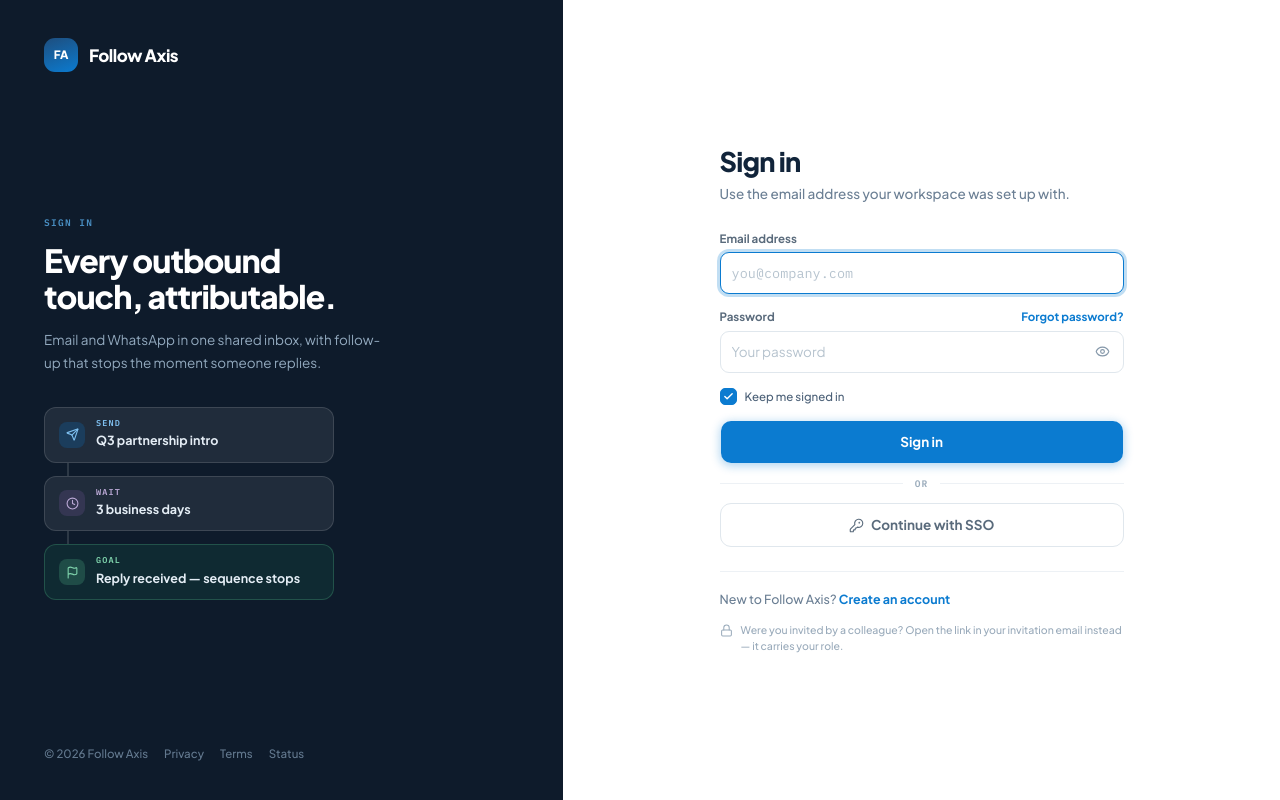
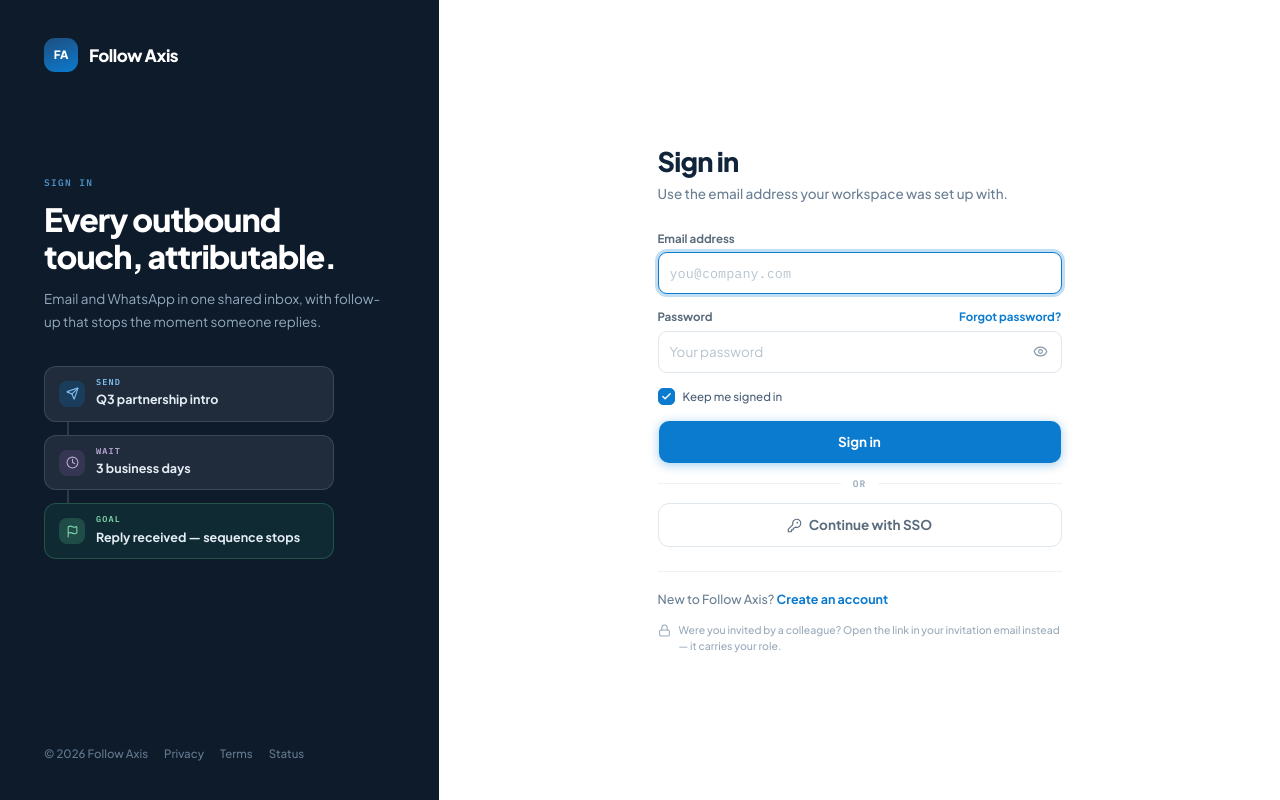
Before and after one commit to ChamikaJayarathna/mktdash-web, a Next.js app: page /login in a window 1280 px wide. Built offline with nearby package versions, Linux system fonts and the light colour scheme.

Commit message:
🐛 fix: adjust login screen alignment

```diff
--- a/src/widgets/auth-shell/ui/AuthBrandPanel.tsx
+++ b/src/widgets/auth-shell/ui/AuthBrandPanel.tsx
@@ -15,8 +15,8 @@
 
 const AuthBrandPanel = ({ eyebrow, title, body }: AuthBrandPanelProps) => {
   return (
-    <aside className="relative flex flex-none flex-col overflow-hidden bg-rail px-11 py-6 lg:basis-[44%] lg:px-11 lg:py-9.5 lg:min-w-auth-panel-min lg:max-w-auth-panel-max">
-      <div className="flex flex-none items-center gap-2.75">
+    <aside className="relative flex flex-none flex-col overflow-hidden bg-rail px-11 py-6 lg:col-start-1 lg:row-span-3 lg:row-start-1 lg:grid lg:grid-rows-subgrid lg:py-0">
+      <div className="flex flex-none items-center gap-2.75 lg:row-start-1 lg:self-start lg:pt-9.5">
         <span
           aria-hidden
           className="flex size-control items-center justify-center rounded-3xl bg-brand-gradient text-sm font-extrabold text-white"
@@ -28,7 +28,7 @@
         </span>
       </div>
 
-      <div className="hidden min-h-0 flex-1 flex-col justify-center py-6 lg:flex">
+      <div className="hidden flex-col lg:row-start-2 lg:flex lg:self-start lg:py-6">
         <p className="type-eyebrow tracking-widest text-on-dark-eyebrow">
           {eyebrow}
         </p>
@@ -41,7 +41,7 @@
         </div>
       </div>
 
-      <div className="mt-6 hidden flex-none flex-wrap items-center gap-4 text-sm font-medium text-on-dark-muted lg:mt-0 lg:flex">
+      <div className="mt-6 hidden flex-none flex-wrap items-center gap-4 text-sm font-medium text-on-dark-muted lg:row-start-3 lg:mt-0 lg:flex lg:self-end lg:pb-9.5">
         <span>&copy; {new Date().getFullYear()} Follow Axis</span>
         {LEGAL_LINKS?.map((link) => (
           <Link
```
